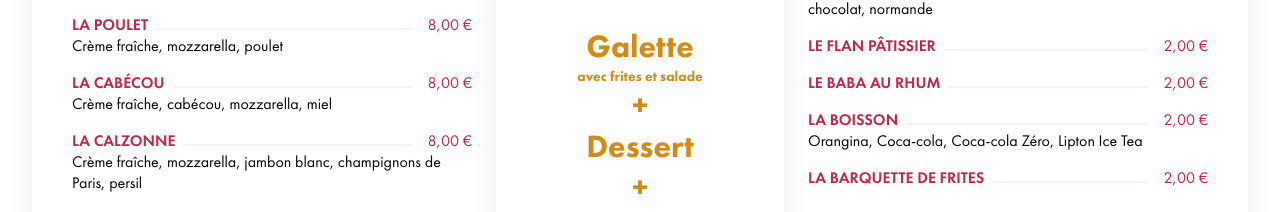
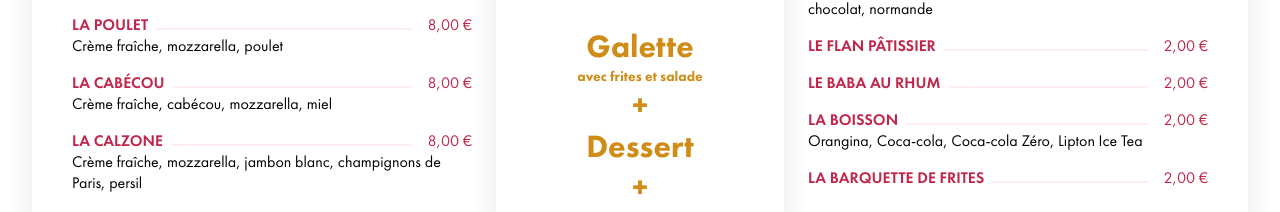
Before and after one commit to FlorianPx/lerevegourmand, a React (Create React App) app: page / in a window 1280 px wide. Shown: the part 1216-1428 px from the top of the page. Built offline with nearby package versions, Linux system fonts and the light colour scheme.

Commit message:
Fix: modification

```diff
--- a/src/components/Menu/Food/constants.js
+++ b/src/components/Menu/Food/constants.js
@@ -15,7 +15,7 @@ export const foodArray = [
     price: "8",
   },
   {
-    title: "La calzonne",
+    title: "La calzone",
     subtitle:
       "Crème fraîche, mozzarella, jambon blanc, champignons de Paris, persil",
     price: "8",
```
